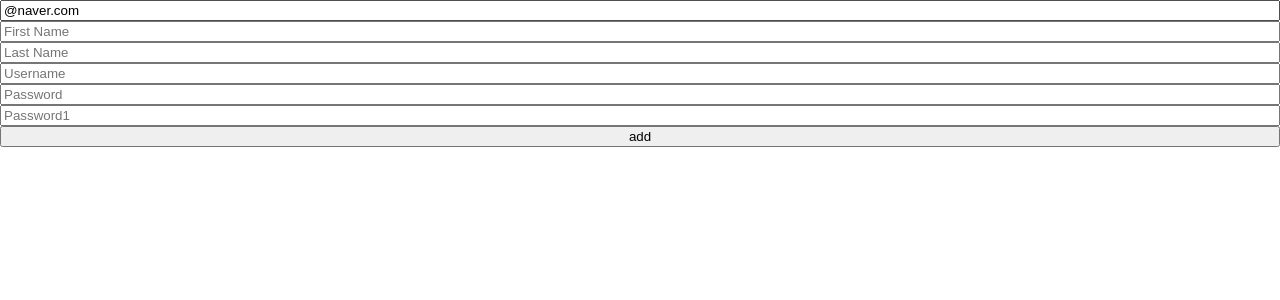
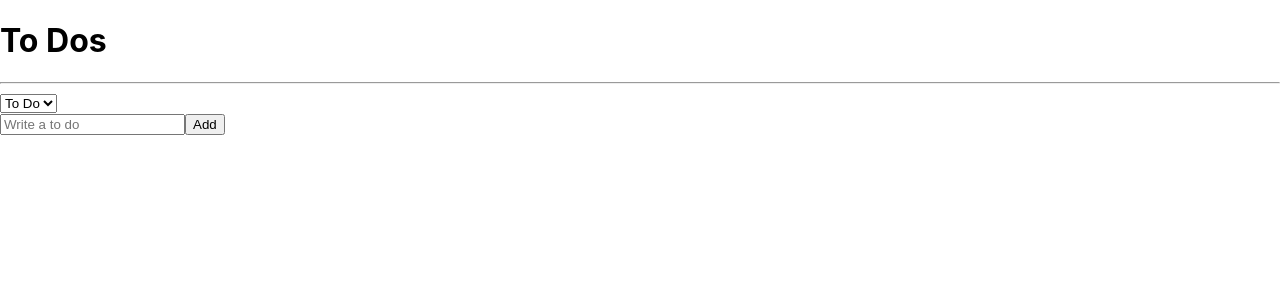
Before and after one commit to k-oyun/React-Js-master, a React (Create React App) app in the folder myapp/: page / in a window 1280 px wide. Shown: the top 300 px of the page. Built offline with nearby package versions, Linux system fonts and the light colour scheme.

Commit message:
Finish enums and Recap for to_do list

```diff
--- a/myapp/src/App.tsx
+++ b/myapp/src/App.tsx
@@ -1,5 +1,5 @@
 import { createGlobalStyle } from "styled-components";
-import ToDoList from "./ToDoList";
+import ToDoList from "./components/ToDoList";
 
 const GlobalStyle = createGlobalStyle``;
 
--- a/myapp/src/ToDoList.tsx
+++ /dev/null
@@ -1,82 +0,0 @@
-import { useState } from "react";
-import { useForm } from "react-hook-form";
-import React from "react";
-
-interface IForm {
-  email: string;
-  firstName: string;
-  lastName: string;
-  username: string;
-  password: string;
-  password1: string;
-}
-
-function ToDoList() {
-  //onchange Onsubmit같은 이벤트와 이벤트 핸들러가 필요 없어짐
-  //watch는 변경사항을 볼 수 있는것 console.log랑 같이 사용
-  //handlesubmit이 preventdefault 및 검증을 진행함
-  //formstate로 에러부분만 메세지를 출력할 수 있음
-  const {
-    register,
-    handleSubmit,
-    formState: { errors },
-  } = useForm<IForm>({
-    defaultValues: {
-      email: "@naver.com",
-    },
-  });
-  const onValid = (data: any) => {
-    console.log(data);
-  };
-
-  return (
-    <div>
-      <form
-        style={{ display: "flex", flexDirection: "column" }}
-        onSubmit={handleSubmit(onValid)}
-      >
-        {/* required를 사용하면 비어있는 부분으로 화면을 이동시켜줌 */}
-        <input
-          {...register("email", {
-            required: "Email is required",
-            pattern: {
-              value: /^[A-Za-z0-9._%+-]+@naver.com$/,
-              message: "Only naver.com emails allowed",
-            },
-          })}
-          placeholder="Email"
-        />
-        <span>{errors?.email?.message}</span>
-        <input
-          {...register("firstName", { required: "write here" })}
-          placeholder="First Name"
-        />
-        <span>{errors?.firstName?.message}</span>
-        <input
-          {...register("lastName", { required: "write here" })}
-          placeholder="Last Name"
-        />
-        <span>{errors?.lastName?.message}</span>
-        <input
-          {...register("username", { required: "write here", minLength: 10 })}
-          placeholder="Username"
-        />
-        <span>{errors?.username?.message}</span>
-        <input
-          {...register("password", { required: "write here", minLength: 5 })}
-          placeholder="Password"
-        />
-        <span>{errors?.password?.message}</span>
-        <input
-          {...register("password1", {
-            required: "Password is required",
-          })}
-          placeholder="Password1"
-        />
-        <span>{errors?.password1?.message}</span>
-        <button>add</button>
-      </form>
-    </div>
-  );
-}
-export default ToDoList;
--- /dev/null
+++ b/myapp/src/atoms.tsx
@@ -0,0 +1,37 @@
+import { atom, selector } from "recoil";
+
+//enum으로 만들어 사용하면 오타가 날 확률이 줄어든다!
+export enum Categories {
+  "TO_DO" = "TO_DO",
+  "DOING" = "DOING",
+  "DONE" = "DONE",
+}
+
+export interface IToDo {
+  text: string;
+  id: number;
+  category: Categories;
+}
+
+export const toDoState = atom<IToDo[]>({
+  key: "toDo",
+  default: [],
+});
+
+export const categoryState = atom<Categories>({
+  key: "categoty",
+  default: Categories.TO_DO,
+});
+
+//state에 맞게 배열에 저장
+export const toDoSelector = selector({
+  key: "toDoSelector",
+  //get function으로 atoms의 요소를 가져올 수 있음
+  get: ({ get }) => {
+    const toDos = get(toDoState);
+    const category = get(categoryState);
+    //조건에 맞지않는 원소를 제거
+    //각각 조건에 따라 배열에 저장
+    return toDos.filter((toDo) => toDo.category === category);
+  },
+});
--- /dev/null
+++ b/myapp/src/components/CreateToDo.tsx
@@ -0,0 +1,33 @@
+import { useForm } from "react-hook-form";
+import { useRecoilValue, useSetRecoilState } from "recoil";
+import { categoryState, toDoState } from "../atoms";
+
+interface IForm {
+  toDo: string;
+}
+
+function CreateToDo() {
+  const setToDos = useSetRecoilState(toDoState);
+  const category = useRecoilValue(categoryState);
+  const { register, handleSubmit, setValue } = useForm<IForm>();
+  const handleValid = ({ toDo }: IForm) => {
+    setToDos((oldToDos) => [
+      { text: toDo, id: Date.now(), category },
+      ...oldToDos,
+    ]);
+    setValue("toDo", "");
+  };
+  return (
+    <form onSubmit={handleSubmit(handleValid)}>
+      <input
+        {...register("toDo", {
+          required: "Please write a To Do",
+        })}
+        placeholder="Write a to do"
+      />
+      <button>Add</button>
+    </form>
+  );
+}
+
+export default CreateToDo;
--- /dev/null
+++ b/myapp/src/components/ToDo.tsx
@@ -0,0 +1,48 @@
+import { useSetRecoilState } from "recoil";
+import { Categories, IToDo, toDoState } from "../atoms";
+
+function ToDo({ text, category, id }: IToDo) {
+  const setToDos = useSetRecoilState(toDoState);
+  const onClick = (event: React.MouseEvent<HTMLButtonElement>) => {
+    const {
+      //event를 발생시킨 name을 잡음
+      currentTarget: { name },
+    } = event;
+    //카테고리가 변하는 toDo의 인덱스를 찾기 위해 인자로 받은 id와 비교
+    setToDos((oldToDos) => {
+      const targetIndex = oldToDos.findIndex((toDo) => toDo.id === id);
+      const oldToDo = oldToDos[targetIndex];
+      //as any는 타입스크립트 검사를 하지말아달라는 의미
+      const newToDo = { text, id, category: name as any };
+      return [
+        //기존의 todo들중 카테고리를 변경한 todo의 카테고리를 변환해야함
+        //따라서 변환되지 않은 것은 냅두고 변환된 todo만 배열에 다시 넣음
+        ...oldToDos.slice(0, targetIndex),
+        newToDo,
+        ...oldToDos.slice(targetIndex + 1),
+      ];
+    });
+  };
+  return (
+    <li>
+      <span>{text}</span>
+      {category !== Categories.TO_DO && (
+        <button name={Categories.TO_DO} onClick={onClick}>
+          To DO
+        </button>
+      )}
+      {category !== Categories.DOING && (
+        <button name={Categories.DOING} onClick={onClick}>
+          Doing
+        </button>
+      )}
+      {category !== Categories.DONE && (
+        <button name={Categories.DONE} onClick={onClick}>
+          Done
+        </button>
+      )}
+    </li>
+  );
+}
+
+export default ToDo;
--- /dev/null
+++ b/myapp/src/components/ToDoList.tsx
@@ -0,0 +1,36 @@
+import { useRecoilState, useRecoilValue } from "recoil";
+import CreateToDo from "./CreateToDo";
+import { todo } from "node:test";
+import { Categories, categoryState, toDoSelector, toDoState } from "../atoms";
+import ToDo from "./ToDo";
+
+function ToDoList() {
+  // //react의 state와 유사
+  // const toDos = useRecoilValue(toDoState);
+
+  //selector에 접근 -> atom에서 받아오지 않음 atom -> selector -> 현재
+  const toDos = useRecoilValue(toDoSelector);
+
+  //atom을 불러와 값을 읽고 설정
+  const [category, setCategoty] = useRecoilState(categoryState);
+  const onInput = (event: React.FormEvent<HTMLSelectElement>) => {
+    setCategoty(event.currentTarget.value as any);
+  };
+  return (
+    <div>
+      <h1>To Dos</h1>
+      <hr />
+      {/* select를 통해서 카테고리별 todo를 볼 수 있음 */}
+      <select value={category} onInput={onInput}>
+        <option value={Categories.TO_DO}>To Do</option>
+        <option value={Categories.DOING}>Doing</option>
+        <option value={Categories.DONE}>Done</option>
+      </select>
+      <CreateToDo />
+      {toDos?.map((toDo) => (
+        <ToDo key={toDo.id} {...toDo} />
+      ))}
+    </div>
+  );
+}
+export default ToDoList;
```
